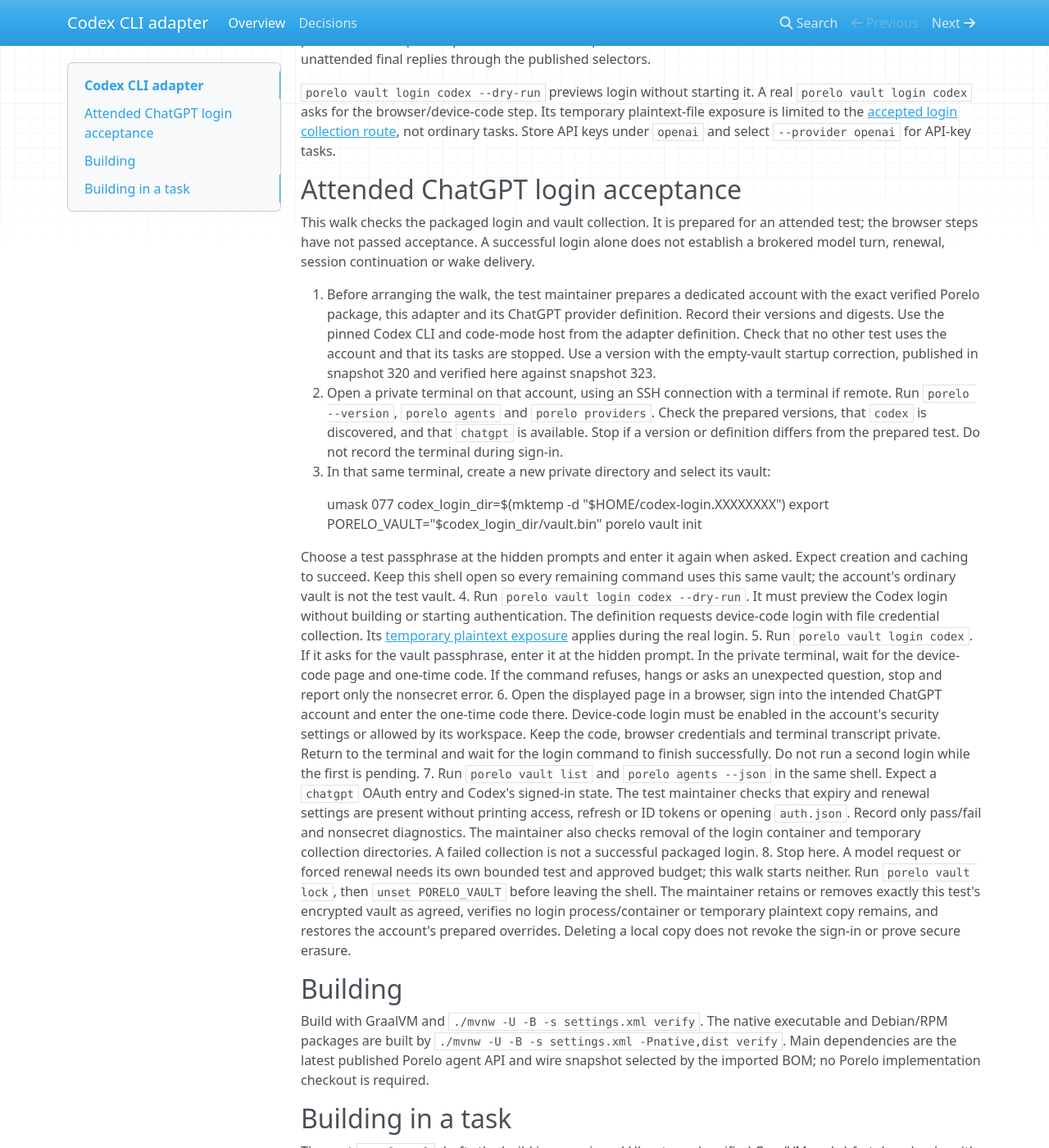
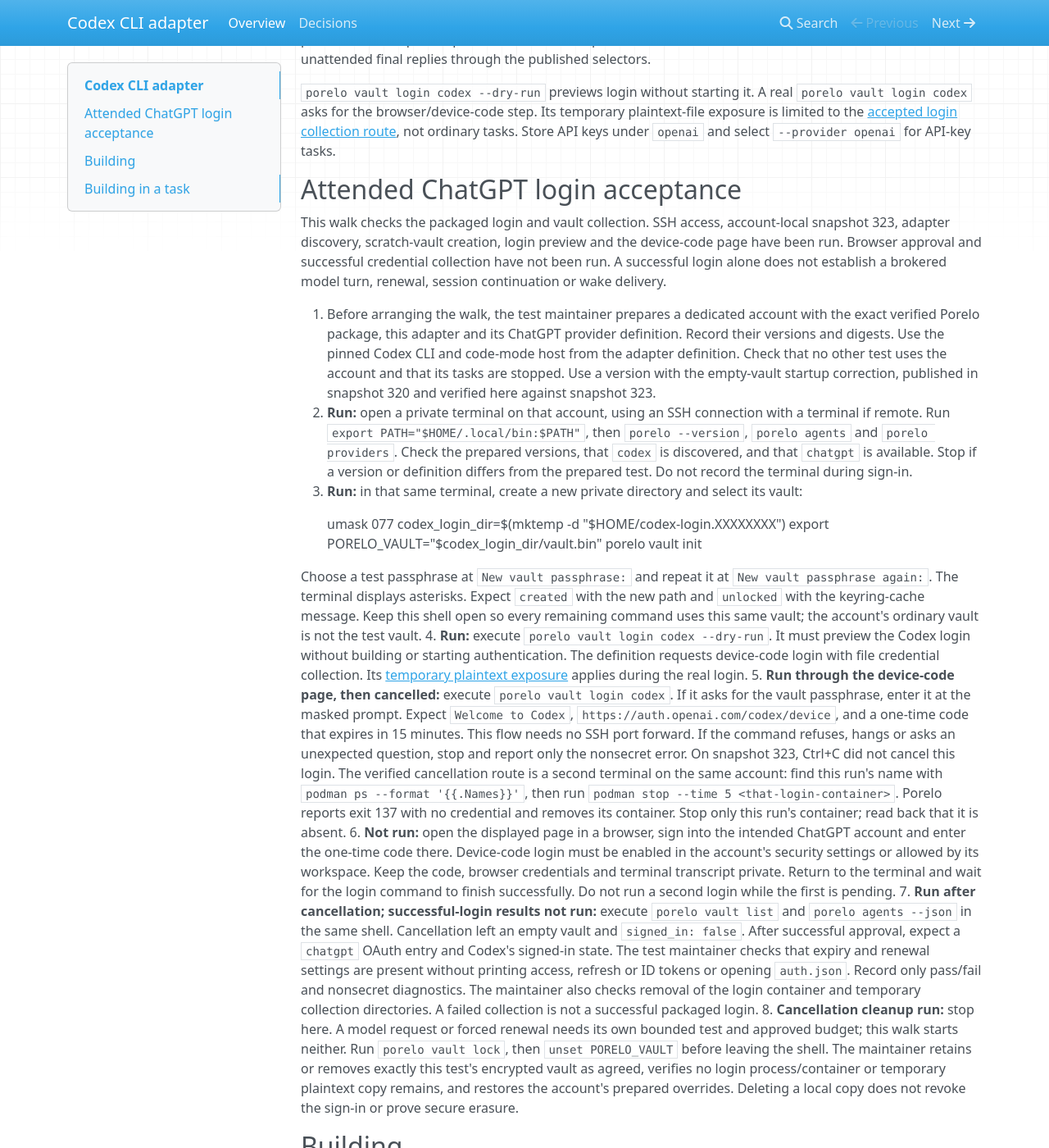
Before and after one commit to porelo-ai/porelo-codex, an MkDocs documentation site: the page built from doc/index.md, in a window 1280 px wide and 1400 px high, scrolled down 306 px. Shown: the whole window at 82% size. Built offline with MkDocs 1.6.1, drawn with Linux system fonts in a browser that asks for light colours; nearby versions of some CDN libraries.

Commit message:
Verify the device-code login walk and its cancellation
Assisted-by: Codex, GPT-6

```diff
--- a/doc/index.md
+++ b/doc/index.md
@@ -19,47 +19,58 @@ ordinary tasks. Store API keys under `openai` and select `--provider openai` for
 
 ## Attended ChatGPT login acceptance
 
-This walk checks the packaged login and vault collection. It is prepared for an attended test;
-the browser steps have not passed acceptance. A successful login alone does not establish a
-brokered model turn, renewal, session continuation or wake delivery.
+This walk checks the packaged login and vault collection. SSH access, account-local snapshot 323,
+adapter discovery, scratch-vault creation, login preview and the device-code page have been run.
+Browser approval and successful credential collection have not been run. A successful login alone
+does not establish a brokered model turn, renewal, session continuation or wake delivery.
 
 1. Before arranging the walk, the test maintainer prepares a dedicated account with the exact
    verified Porelo package, this adapter and its ChatGPT provider definition. Record their versions
    and digests. Use the pinned Codex CLI and code-mode host from the adapter definition. Check
    that no other test uses the account and that its tasks are stopped. Use a version with the
    empty-vault startup correction, published in snapshot 320 and verified here against snapshot 323.
-2. Open a private terminal on that account, using an SSH connection with a terminal if remote.
-   Run `porelo --version`, `porelo agents` and `porelo providers`. Check the prepared versions,
+2. **Run:** open a private terminal on that account, using an SSH connection with a terminal if remote.
+   Run `export PATH="$HOME/.local/bin:$PATH"`, then `porelo --version`, `porelo agents` and
+   `porelo providers`. Check the prepared versions,
    that `codex` is discovered, and that `chatgpt` is available. Stop if a version or definition
    differs from the prepared test. Do not record the terminal during sign-in.
-3. In that same terminal, create a new private directory and select its vault:
+3. **Run:** in that same terminal, create a new private directory and select its vault:
 
        umask 077
        codex_login_dir=$(mktemp -d "$HOME/codex-login.XXXXXXXX")
        export PORELO_VAULT="$codex_login_dir/vault.bin"
        porelo vault init
 
-   Choose a test passphrase at the hidden prompts and enter it again when asked. Expect creation
-   and caching to succeed. Keep this shell open so every remaining command uses this same vault;
+   Choose a test passphrase at `New vault passphrase:` and repeat it at
+   `New vault passphrase again:`. The terminal displays asterisks. Expect `created` with the new
+   path and `unlocked` with the keyring-cache message. Keep this shell open so every remaining command uses this same vault;
    the account's ordinary vault is not the test vault.
-4. Run `porelo vault login codex --dry-run`. It must preview the Codex login without building or
+4. **Run:** execute `porelo vault login codex --dry-run`. It must preview the Codex login without building or
    starting authentication. The definition requests device-code login with file credential
    collection. Its [temporary plaintext exposure](decisions.md#login-collection) applies during
    the real login.
-5. Run `porelo vault login codex`. If it asks for the vault passphrase, enter it at the hidden
-   prompt. In the private terminal, wait for the device-code page and one-time code. If the command
-   refuses, hangs or asks an unexpected question, stop and report only the nonsecret error.
-6. Open the displayed page in a browser, sign into the intended ChatGPT account and enter the
+5. **Run through the device-code page, then cancelled:** execute `porelo vault login codex`.
+   If it asks for the vault passphrase, enter it at the masked prompt. Expect `Welcome to Codex`,
+   `https://auth.openai.com/codex/device`, and a one-time code that expires in 15 minutes.
+   This flow needs no SSH port forward. If the command refuses, hangs or asks an unexpected question,
+   stop and report only the nonsecret error. On snapshot 323, Ctrl+C did not cancel this login.
+   The verified cancellation route is a second terminal on the same account: find this run's name
+   with `podman ps --format '{{.Names}}'`, then run `podman stop --time 5 <that-login-container>`.
+   Porelo reports exit 137 with no credential and removes its container. Stop only this run's
+   container; read back that it is absent.
+6. **Not run:** open the displayed page in a browser, sign into the intended ChatGPT account and enter the
    one-time code there. Device-code login must be enabled in the account's security settings or
    allowed by its workspace. Keep the code, browser credentials and terminal transcript private.
    Return to the terminal and wait for the login command to finish successfully. Do not run a
    second login while the first is pending.
-7. Run `porelo vault list` and `porelo agents --json` in the same shell. Expect a `chatgpt` OAuth
+7. **Run after cancellation; successful-login results not run:** execute `porelo vault list` and
+   `porelo agents --json` in the same shell. Cancellation left an empty vault and `signed_in: false`.
+   After successful approval, expect a `chatgpt` OAuth
    entry and Codex's signed-in state. The test maintainer checks that expiry and renewal settings
    are present without printing access, refresh or ID tokens or opening `auth.json`. Record only
    pass/fail and nonsecret diagnostics. The maintainer also checks removal of the login container
    and temporary collection directories. A failed collection is not a successful packaged login.
-8. Stop here. A model request or forced renewal needs its own bounded test and approved budget;
+8. **Cancellation cleanup run:** stop here. A model request or forced renewal needs its own bounded test and approved budget;
    this walk starts neither. Run `porelo vault lock`, then `unset PORELO_VAULT` before leaving the
    shell. The maintainer retains or removes exactly this test's encrypted vault as agreed, verifies
    no login process/container or temporary plaintext copy remains, and restores the account's
```
Also changed, not shown: issues/CX01-Agent-Codex-CLI.md (+7 -2 lines), issues/README.md (+1 -1 lines).
